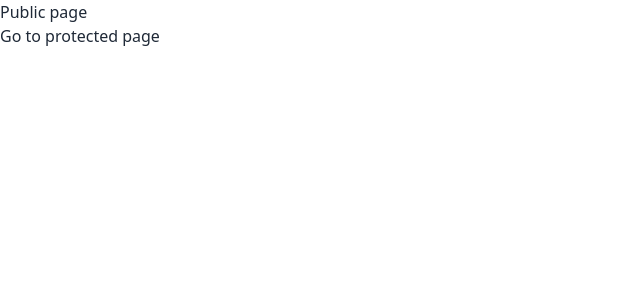
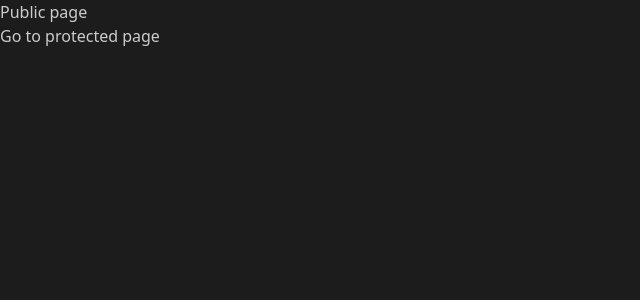
Before and after one commit to YarooqH/Llama2-Hackathon, a React (Vite) app: page / in a window 1280 px wide. Shown: the top 300 px of the page, without its empty margins (0-640 px from the left). Built offline with nearby package versions, Linux system fonts and the light colour scheme.

Commit message:
color changed

```diff
--- a/src/components/FadeInText.jsx
+++ b/src/components/FadeInText.jsx
@@ -2,7 +2,7 @@ import React from 'react';
 
 const FadeText = () => {
     return (
-        <div className="p-2 px-5 flex items-center w-full bg-secondary-focus rounded-lg">
+        <div className="p-2 px-5 flex items-center w-full bg-accent rounded-lg cursor-pointer hover:bg-primary hover:text-white">
             <svg
                 stroke="currentColor"
                 fill="none"
@@ -10,14 +10,14 @@ const FadeText = () => {
                 viewBox="0 0 24 24"
                 strokeLinecap="round"
                 strokeLinejoin="round"
-                // className="h-4 w-4"
+                className="text-inherit"
                 height="2em"
                 width="2em"
                 xmlns="http://www.w3.org/2000/svg"
             >
                 <path d="M21 15a2 2 0 0 1-2 2H7l-4 4V5a2 2 0 0 1 2-2h14a2 2 0 0 1 2 2z" />
             </svg>
-            <p className='fade-ending ml-3'>
+            <p className='fade-ending ml-3 text-inherit'>
                 Lorem ipsum dolor sit amet, consectetur adipiscing elit.
             </p>
         </div>
--- a/src/components/Navbar.jsx
+++ b/src/components/Navbar.jsx
@@ -4,8 +4,8 @@ function Navbar() {
     return (
         <div className='w-full'>
             {/* <a className="btn btn-ghost normal-case text-xl">daisyUI</a> */}
-            <div className="navbar bg-primary text-primary-content">
-                    <a className="btn btn-ghost normal-case text-xl text-center w-full">YouTubeGPT</a>
+            <div className="navbar bg-base-100 text-primary-content">
+                    <a className="btn btn-ghost normal-case text-xl text-center w-full text-white">YouTubeGPT</a>
             </div>
         </div>
     )
--- a/src/components/Sidebar.jsx
+++ b/src/components/Sidebar.jsx
@@ -16,7 +16,7 @@ const Sidebar = () => {
 
                 {/* Sidebar */}
                 {<div
-                    className={`w-64 bg-gray-800 h-screen transition-all duration-300 transform ${isOpen ? 'translate-x-0' : '-translate-x-64 w-0'
+                    className={`w-64 bg-base-100 h-screen transition-all duration-300 transform ${isOpen ? 'translate-x-0' : '-translate-x-64 w-0'
                         }`}
                 >
                     <div className='mt-20 w-full px-2'>
@@ -29,13 +29,13 @@ const Sidebar = () => {
                     <div className='flex fixed top-3 left-3 z-10 items-center justify-around cursor-pointer'>
                         <button
                             onClick={toggleSidebar}
-                            className="p-3 bg-gray-800 text-white rounded-md"
+                            className="p-3 bg-base-100 border-primary border-2 text-white rounded-md"
                         >
                             <svg stroke="currentColor" fill="none" strokeWwidth="2" viewBox="0 0 24 24" strokeLinecap="round" strokeLineJoin="round" class="h-4 w-4" height="1em" width="1em" xmlns="http://www.w3.org/2000/svg"><rect x="3" y="3" width="18" height="18" rx="2" ry="2"></rect><line x1="9" y1="3" x2="9" y2="21"></line></svg>
                         </button>
-                        {isOpen && <div className='p-3 ml-5 flex items-center justify-between w-[140px] rounded-md bg-primary'>
-                            <AiOutlinePlus />
-                            <h1 className='text-sm'>
+                        {isOpen && <div className='p-3 ml-5 flex items-center justify-between w-[140px] rounded-md bg-primary hover:scale-105'>
+                            <AiOutlinePlus className='text-white' />
+                            <h1 className='text-sm text-white'>
                                 New Chat
                             </h1>
                         </div>}
--- a/tailwind.config.js
+++ b/tailwind.config.js
@@ -7,5 +7,22 @@ export default {
   theme: {
     extend: {},
   },
+  daisyui: {
+    themes: [
+      {
+        mytheme: {
+          "primary": "#cf291d",
+          "secondary": "#ececec",
+          "accent": "#131313",
+          "neutral": "#cf291d",
+          "base-100": "#1d1d1d",
+          "info": "#a1afe8",
+          "success": "#79e7b2",
+          "warning": "#9f8109",
+          "error": "#f51920",
+        },
+      },
+    ],
+  },
   plugins: [require("daisyui")],
 }
```
Also changed, not shown: src/components/BotMsg.jsx (+4 -2 lines), src/components/UserMsg.jsx (+2 -2 lines).
